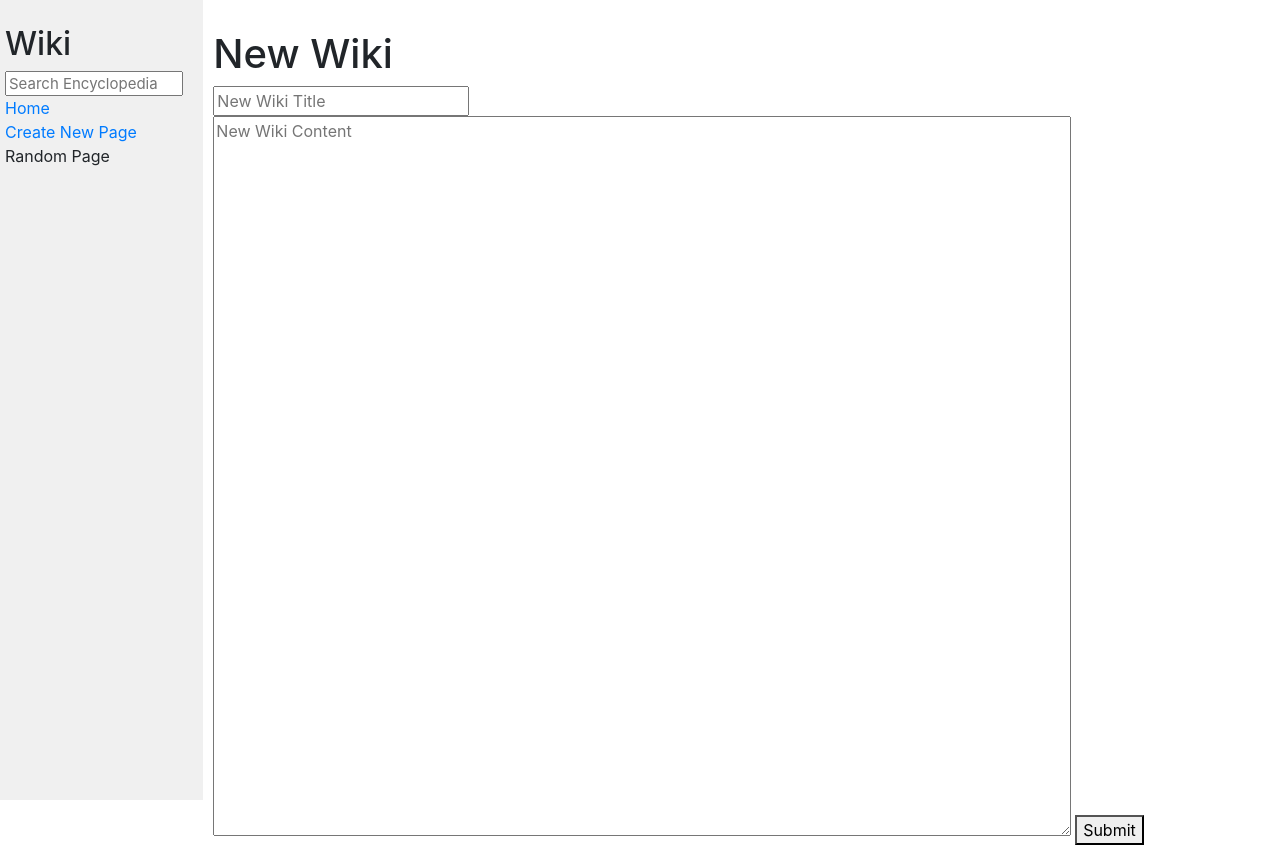
After one commit to gingerwilliams/django-wiki, a Django app: page /create in a window 1280 px wide. The commit adds this page. Run offline with Django 3.2, Linux system fonts and the light colour scheme; some libraries are stand-ins or nearby versions.

Commit message:
Create New Page Functionality

```diff
--- /dev/null
+++ b/encyclopedia/templates/encyclopedia/create.html
@@ -0,0 +1,15 @@
+{% extends "encyclopedia/layout.html" %}
+
+{% block title %}
+    Encyclopedia
+{% endblock %}
+
+{% block body %}
+    <h1>New Wiki</h1>
+    <form action="{% url 'new' %}" method="POST">
+        {% csrf_token %}
+        <input  class="create" type="text" name="q" placeholder="New Wiki Title">
+        <textarea type="text" name="as_q" placeholder="New Wiki Content"></textarea>
+        <button type="submit">Submit</button>
+    </form>
+{% endblock %}
--- a/encyclopedia/templates/encyclopedia/error.html
+++ b/encyclopedia/templates/encyclopedia/error.html
@@ -5,7 +5,7 @@
 {% endblock %}
 
 {% block body %}
-    <h1>404 - Page Not Found</h1>
-    <p>Sorry, the page you are looking for does not exist.</p>
+    <h1>{{ title }}</h1>
+    <p>{{ message }}</p>
     <a href="{% url 'index' %}">Go back to the homepage</a>
 {% endblock %}
--- a/encyclopedia/templates/encyclopedia/layout.html
+++ b/encyclopedia/templates/encyclopedia/layout.html
@@ -20,7 +20,7 @@
                     <a href="{% url 'index' %}">Home</a>
                 </div>
                 <div>
-                    Create New Page
+                    <a href="{% url 'create' %}">Create New Page</a>
                 </div>
                 <div>
                     Random Page
--- a/encyclopedia/templates/encyclopedia/wiki.html
+++ b/encyclopedia/templates/encyclopedia/wiki.html
@@ -5,5 +5,5 @@
 {% endblock %}
 
 {% block body %}
-    <h1>{{ name }} Page</h1>
+    <p>{{ name }}</p>
 {% endblock %}
--- a/encyclopedia/urls.py
+++ b/encyclopedia/urls.py
@@ -5,5 +5,7 @@ from . import views
 urlpatterns = [
     path("", views.index, name="index"),
     path("wiki/<str:wiki>", views.wiki, name="wiki"),
-    path("search", views.search, name="search")
+    path("search", views.search, name="search"),
+    path("create", views.create, name="create"),
+    path("new", views.new, name="new")
 ]
--- a/encyclopedia/views.py
+++ b/encyclopedia/views.py
@@ -4,7 +4,6 @@ from django.shortcuts import render
 from django.urls import reverse
 
 from . import util
-
 
 def index(request):
     return render(request, "encyclopedia/index.html", {
@@ -32,6 +31,26 @@ def search(request):
             "subentries": results
         })
     else:
-        return render(request, "encyclopedia/error.html")
+        return render(request, "encyclopedia/error.html", {
+            "title": "404 - Page Not Found",
+            "message": "Sorry, The page you are looking for does not exist."
+        })
+
+def create(request):
+    return render(request, "encyclopedia/create.html")
+
+def new(request):
+    q = request.POST['q']
+    as_q = request.POST['as_q']
+    entries = util.list_entries()
+
+    if q in entries:
+        return render(request, "encyclopedia/error.html", {
+            "title": "Whoops...",
+            "message": "This page already exists"
+        })
+    else:
+        util.save_entry(q, as_q)
+        return HttpResponseRedirect(f"wiki/{q}")
 
 # https://django-book-new.readthedocs.io/en/latest/chapter07.html
```
